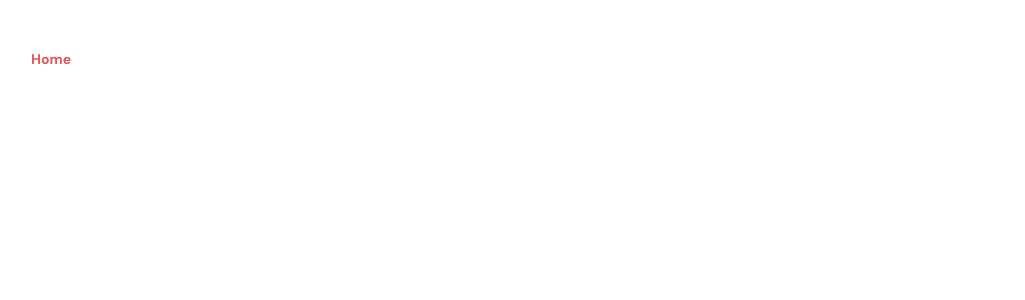
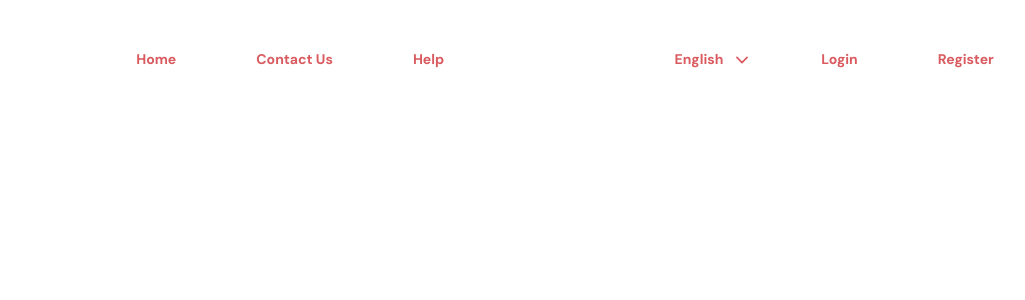
Before and after one commit to tarcizio-barbosa/rlxr, a React (Vite) app: page / in a window 1280 px wide. Shown: the top 300 px of the page, without its empty margins (75-1100 px from the left). Built offline with nearby package versions, Linux system fonts and the light colour scheme.

Commit message:
fix the navs alignment

```diff
--- a/package.json
+++ b/package.json
@@ -9,6 +9,7 @@
   "dependencies": {
     "react": "^17.0.0",
     "react-dom": "^17.0.0",
+    "react-icons": "^4.3.1",
     "sass": "^1.43.4"
   },
   "devDependencies": {
--- a/src/App.module.scss
+++ b/src/App.module.scss
@@ -1,12 +1,33 @@
 .appWrapper {
   // Positioning
-
   padding-top: 2.5rem;
   margin-left: 6rem;
   margin-right: 6rem;
 
   // Display & Boxmodel
+  display: flex;
+  justify-content: space-around;
+  max-width: 100%;
+  // height: 100vh;
+}
 
-  max-width: 100%;
-  height: 100vh;
+.navOneContainer {
+  a + a {
+    margin-left: 3.75rem;
+  }
 }
+
+.navTwoContainer {
+  display: flex;
+
+  a + a {
+    margin-left: 3.75rem;
+  }
+}
+
+.iconWapper {
+  display: flex;
+  align-items: center;
+
+  margin-right: 3.75rem;
+}
--- a/src/App.tsx
+++ b/src/App.tsx
@@ -1,10 +1,25 @@
+import { IoChevronDown } from 'react-icons/io5';
+
+import { NavLink } from './components/NavLink';
+
 import styles from './App.module.scss';
-import { NavLink } from './components/NavLink';
 
 export function App() {
   return (
     <div className={styles.appWrapper}>
-      <NavLink linkName="Home" />
+      <div className={styles.navOneContainer}>
+        <NavLink linkName="Home" />
+        <NavLink linkName="Contact Us" />
+        <NavLink linkName="Help" />
+      </div>
+      <div className={styles.navTwoContainer}>
+        <div className={styles.iconWapper}>
+          <NavLink linkName="English" />
+          <IoChevronDown size={18} color="#D95A5F" />
+        </div>
+        <NavLink linkName="Login" />
+        <NavLink linkName="Register" />
+      </div>
     </div>
   );
 }
--- a/src/components/NavLink/styles.module.scss
+++ b/src/components/NavLink/styles.module.scss
@@ -21,4 +21,10 @@
   &:hover {
     color: var(--primaryColorDark);
   }
+
+  // svg {
+  //   // Display & Boxmodel
+
+  //   margin-top: 0.125rem;
+  // }
 }
```
Also changed, not shown: 1 other file (tests, documents, lock files or other folders).
